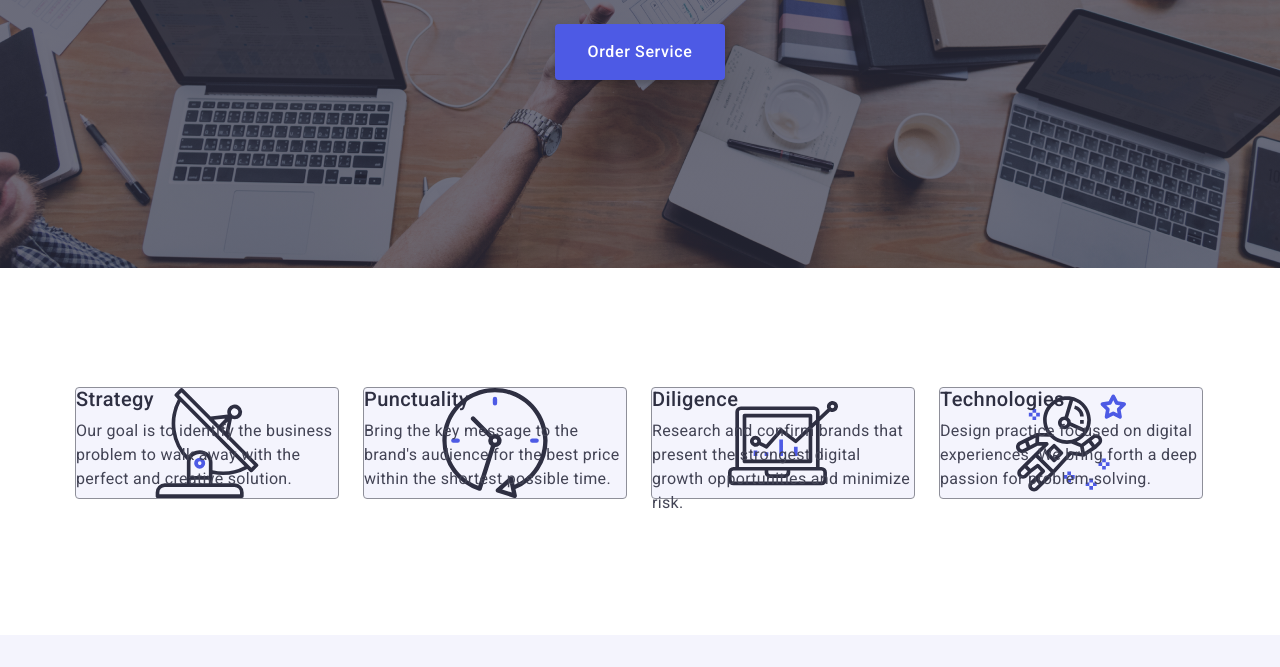
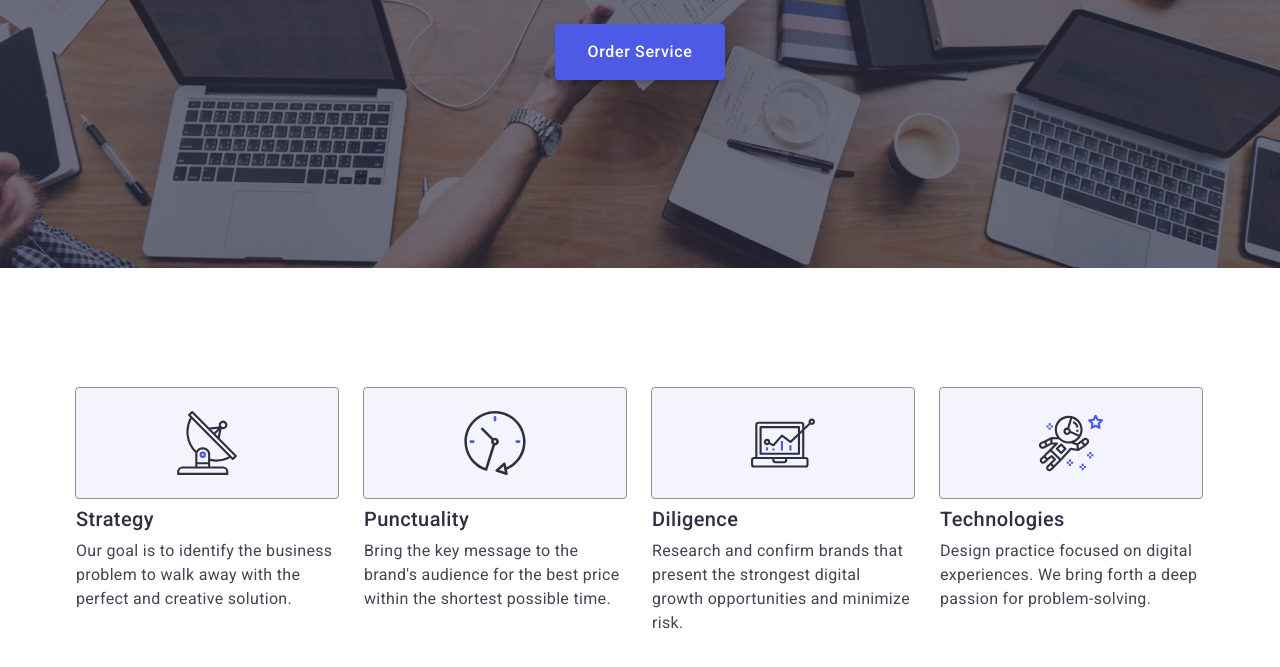
Before and after one commit to pash112/goit-markup-hw-06, a plain HTML site: page index.html in a window 1280 px wide. Shown: the part 405-1072 px from the top of the page. Drawn offline with nearby package versions, Linux system fonts and the light colour scheme.

Commit message:
Update styles.css

```diff
--- a/css/styles.css
+++ b/css/styles.css
@@ -649,7 +649,7 @@ button {
   }
 }
 @media screen and (min-width: 1158px) {
-  .icons-benefits {
+  .benefits-icons {
     visibility: visible;
     display: flex;
     align-items: center;
```
